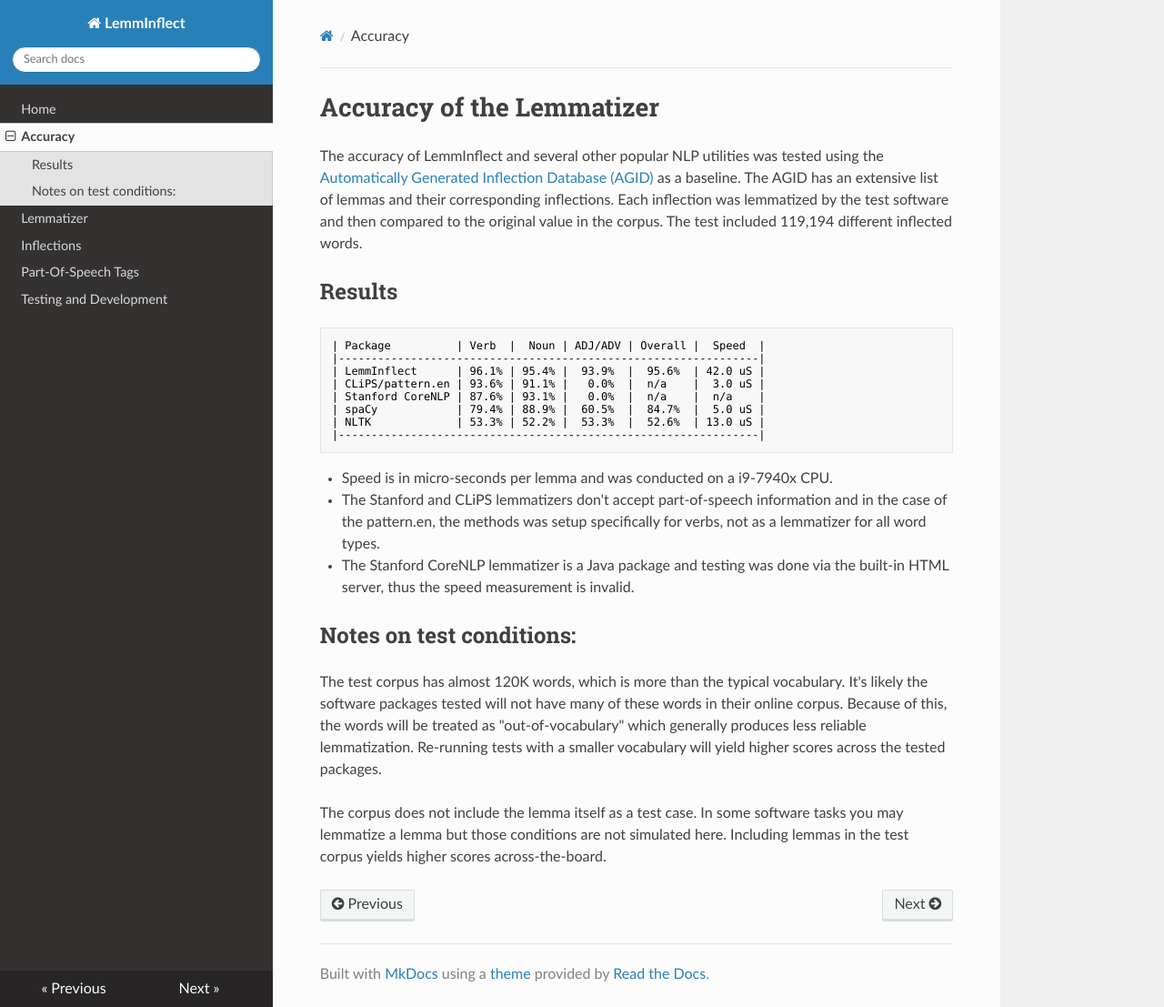
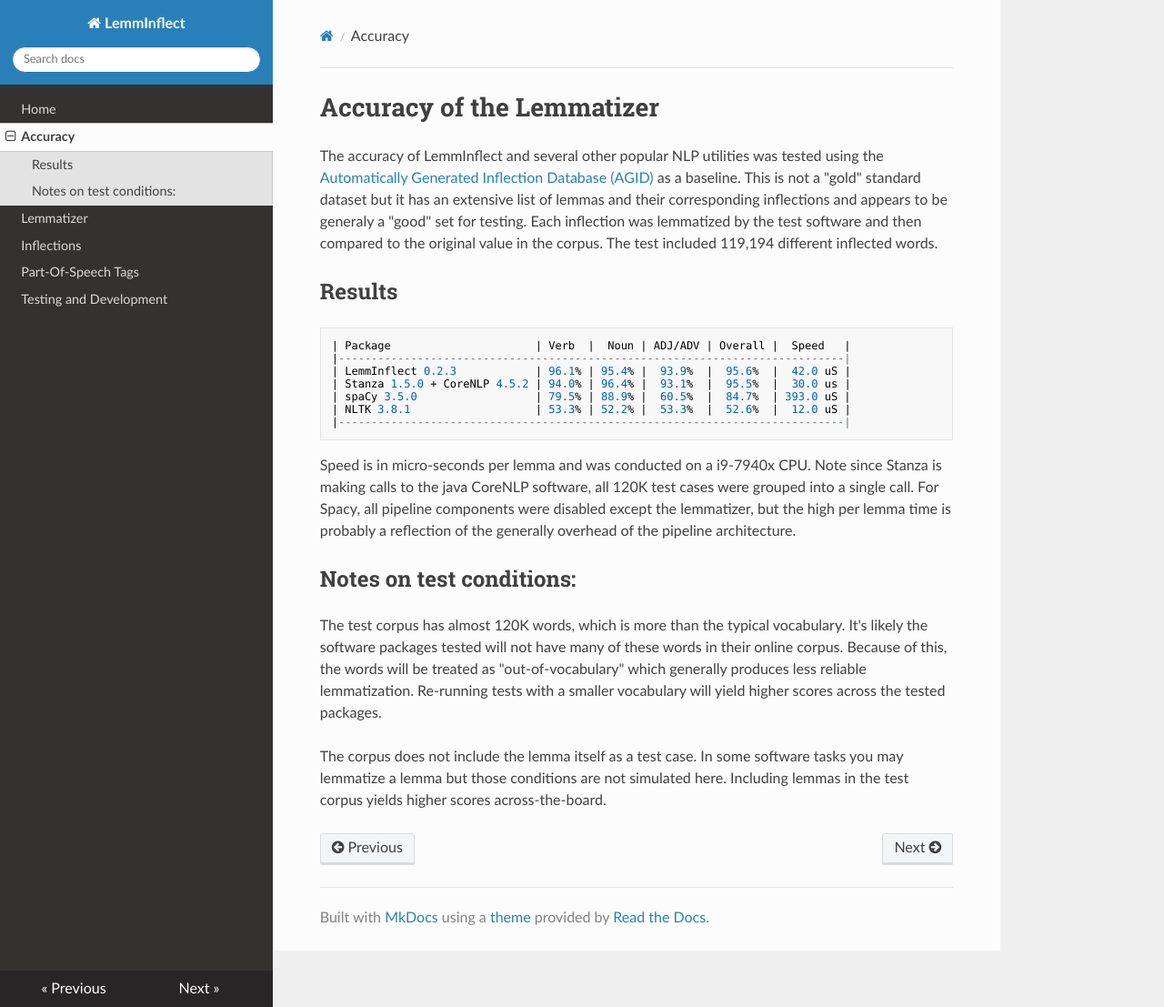
Before and after one commit to bjascob/LemmInflect, an MkDocs documentation site: the page built from docs/accuracy.md, in a window 1280 px wide and 1107 px high. Shown: the whole window at 91% size. Built offline with MkDocs 1.6.1, drawn with Linux system fonts in a browser that asks for light colours; nearby versions of some CDN libraries.

Commit message:
Update read-the-docs for accuracy re-test

````diff
--- a/docs/accuracy.md
+++ b/docs/accuracy.md
@@ -1,23 +1,33 @@
 # Accuracy of the Lemmatizer
 
-The accuracy of LemmInflect and several other popular NLP utilities was tested using the [Automatically Generated Inflection Database (AGID)](http://wordlist.aspell.net/other) as a baseline.  The AGID has an extensive list of lemmas and their corresponding inflections.  Each inflection was lemmatized by the test software and then compared to the original value in the corpus. The test included 119,194 different inflected words.
+The accuracy of LemmInflect and several other popular NLP utilities was tested using the
+[Automatically Generated Inflection Database (AGID)](http://wordlist.aspell.net/other) as a
+baseline. This is not a "gold" standard dataset but it has an extensive list of
+lemmas and their corresponding inflections and appears to be generaly a "good" set for testing.
+Each inflection was lemmatized by the test software and then compared to the original value in the
+corpus. The test included 119,194 different inflected words.
 
 ## Results
 ```
-| Package          | Verb  |  Noun | ADJ/ADV | Overall |  Speed  |
-|----------------------------------------------------------------|
-| LemmInflect      | 96.1% | 95.4% |  93.9%  |  95.6%  | 42.0 uS |
-| CLiPS/pattern.en | 93.6% | 91.1% |   0.0%  |  n/a    |  3.0 uS |
-| Stanford CoreNLP | 87.6% | 93.1% |   0.0%  |  n/a    |  n/a    |
-| spaCy            | 79.4% | 88.9% |  60.5%  |  84.7%  |  5.0 uS |
-| NLTK             | 53.3% | 52.2% |  53.3%  |  52.6%  | 13.0 uS |
-|----------------------------------------------------------------|
+| Package                      | Verb  |  Noun | ADJ/ADV | Overall |  Speed   |
+|-----------------------------------------------------------------------------|
+| LemmInflect 0.2.3            | 96.1% | 95.4% |  93.9%  |  95.6%  |  42.0 uS |
+| Stanza 1.5.0 + CoreNLP 4.5.2 | 94.0% | 96.4% |  93.1%  |  95.5%  |  30.0 us |
+| spaCy 3.5.0                  | 79.5% | 88.9% |  60.5%  |  84.7%  | 393.0 uS |
+| NLTK 3.8.1                   | 53.3% | 52.2% |  53.3%  |  52.6%  |  12.0 uS |
+|-----------------------------------------------------------------------------|
 ```
-* Speed is in micro-seconds per lemma and was conducted on a i9-7940x CPU.
-* The Stanford and CLiPS lemmatizers don't accept part-of-speech information and in the case of the pattern.en, the methods was setup specifically for verbs, not as a lemmatizer for all word types.
-* The Stanford CoreNLP lemmatizer is a Java package and testing was done via the built-in HTML server, thus the speed measurement is invalid.
+Speed is in micro-seconds per lemma and was conducted on a i9-7940x CPU. Note since Stanza is making
+calls to the java CoreNLP software, all 120K test cases were grouped into a single call. For Spacy,
+all pipeline components were disabled except the lemmatizer, but the high per lemma time is probably
+a reflection of the generally overhead of the pipeline architecture.
 
 ## Notes on test conditions:
-The test corpus has almost 120K words, which is more than the typical vocabulary.  It's likely the software packages tested will not have many of these words in their online corpus.  Because of this, the words will be treated as "out-of-vocabulary" which generally produces less reliable lemmatization.  Re-running tests with a smaller vocabulary will yield higher scores across the tested packages.
+The test corpus has almost 120K words, which is more than the typical vocabulary. It's likely the
+software packages tested will not have many of these words in their online corpus. Because of this,
+the words will be treated as "out-of-vocabulary" which generally produces less reliable lemmatization.
+Re-running tests with a smaller vocabulary will yield higher scores across the tested packages.
 
-The corpus does not include the lemma itself as a test case.  In some software tasks you may lemmatize a lemma but those conditions are not simulated here.  Including lemmas in the test corpus yields higher scores across-the-board.
+The corpus does not include the lemma itself as a test case. In some software tasks you may lemmatize
+a lemma but those conditions are not simulated here. Including lemmas in the test corpus yields higher
+scores across-the-board.
````
Also changed, not shown: README.md (+3 -3 lines).
